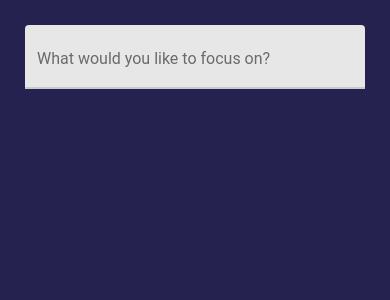
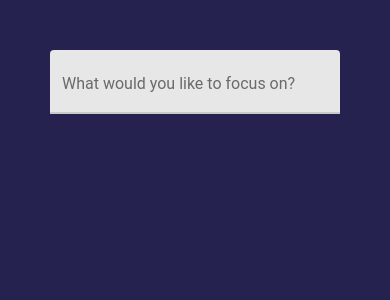
Before and after one commit to mobinni/FocusTime, a React Native app: screen / in a window 390 px wide. Shown: the top 300 px of the page. Built offline with nearby package versions, Linux system fonts and the light colour scheme.

Commit message:
usestate

```diff
--- a/src/features/Focus.js
+++ b/src/features/Focus.js
@@ -1,15 +1,18 @@
-import React from 'react';
+import React, { useState } from 'react';
 import { View, Text, StyleSheet } from 'react-native';
 import { TextInput } from 'react-native-paper';
 import { colors } from '../utils/colors';
 
-export const Focus = () => (
-  <View style={styles.container}>
-    <View style={styles.inputContainer}>
-     <TextInput label="What would you like to focus on?" />
+export const Focus = () => {
+  const [subject, setSubject] = useState(null)
+  return (
+    <View style={styles.container}>
+      <View style={styles.inputContainer}>
+        <TextInput onChangeText={setSubject} label="What would you like to focus on?" />
+      </View>
     </View>
-  </View>
-)
+  );
+};
 
 const styles = StyleSheet.create({
   container: {
@@ -17,10 +20,7 @@ const styles = StyleSheet.create({
   },
   inputContainer: {
     flex: 0.5,
-    padding: 25,
+    padding: 50,
     justifyContent: 'top',
   },
-  text: {
-    color: colors.white,
-  }
-})
+});
```
